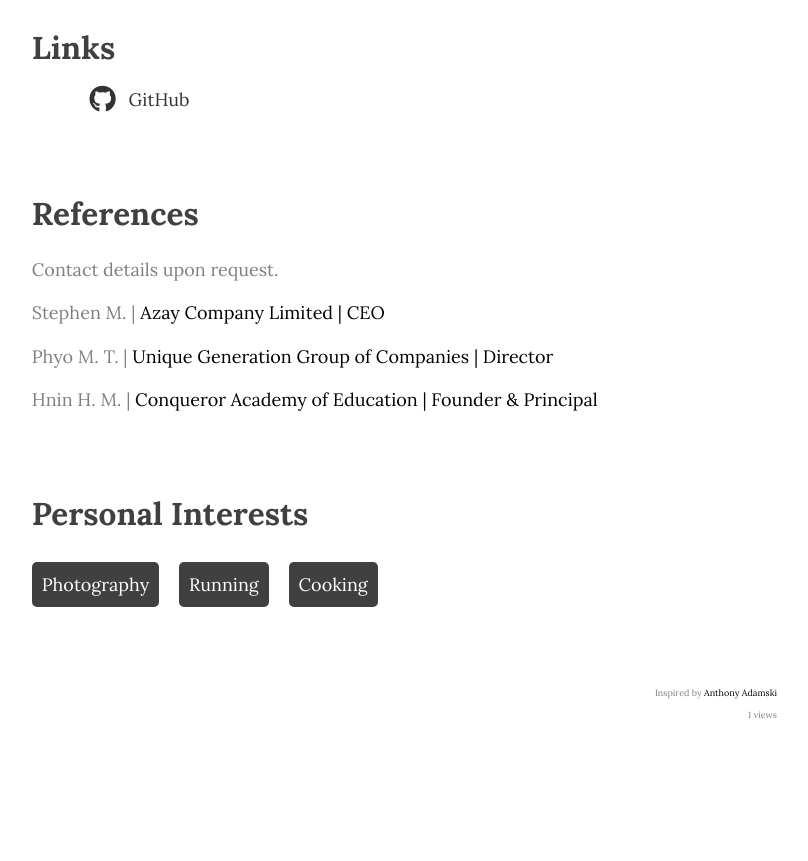
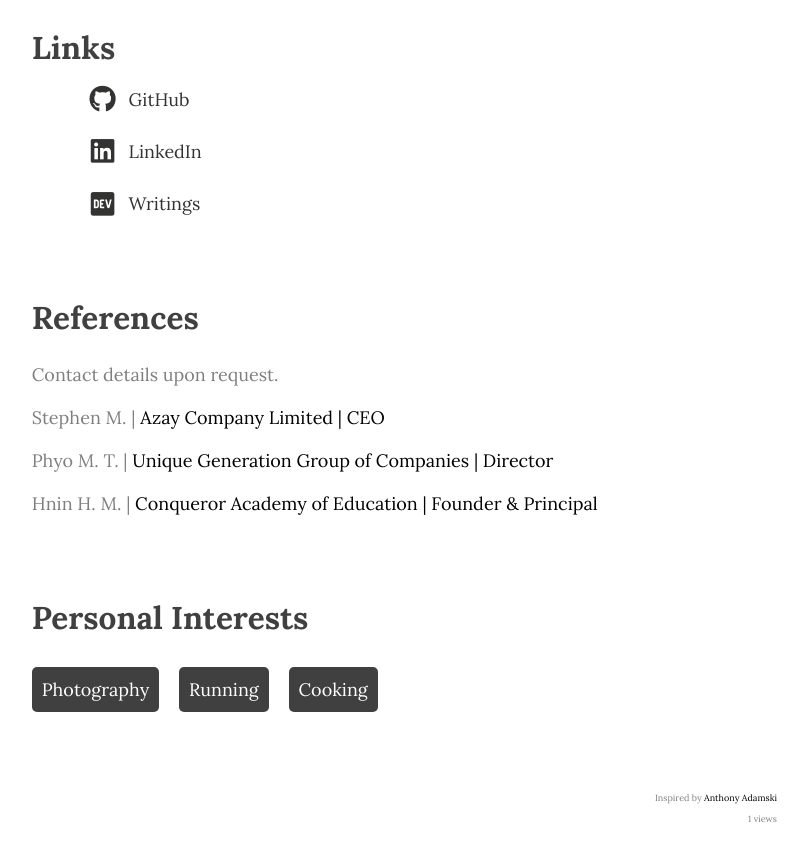
Before and after one commit to myat/crc, a website: page frontend/src/index.html in a window 1280 px wide. Shown: the part 1440-2301 px from the top of the page, without its empty margins (449-1257 px from the left). Drawn offline with nearby package versions, Linux system fonts and the light colour scheme; no server answers; a web font is replaced by a local one.

Commit message:
Update social links

```diff
--- a/frontend/src/index.html
+++ b/frontend/src/index.html
@@ -67,6 +67,8 @@
         <h1>Links</h1>
         <ul class="fa-ul links">
           <li><a href="https://github.com/myat"><span style="border: 0px solid transparent; padding: 0.5em;"><i class="fa-brands fa-github fa-xl fa-fw"></i></span>GitHub</a></li>
+          <li><a href="https://www.linkedin.com/in/kaung-m/"><span style="border: 0px solid transparent; padding: 0.5em;"><i class="fa-brands fa-linkedin fa-xl fa-fw"></i></span>LinkedIn</a></li>
+          <li><a href="https://dev.to/kmyat/"><span style="border: 0px solid transparent; padding: 0.5em;"><i class="fa-brands fa-dev fa-xl fa-fw"></i></span>Writings</a></li>
         </ul>
       </section>
       <section>
```
